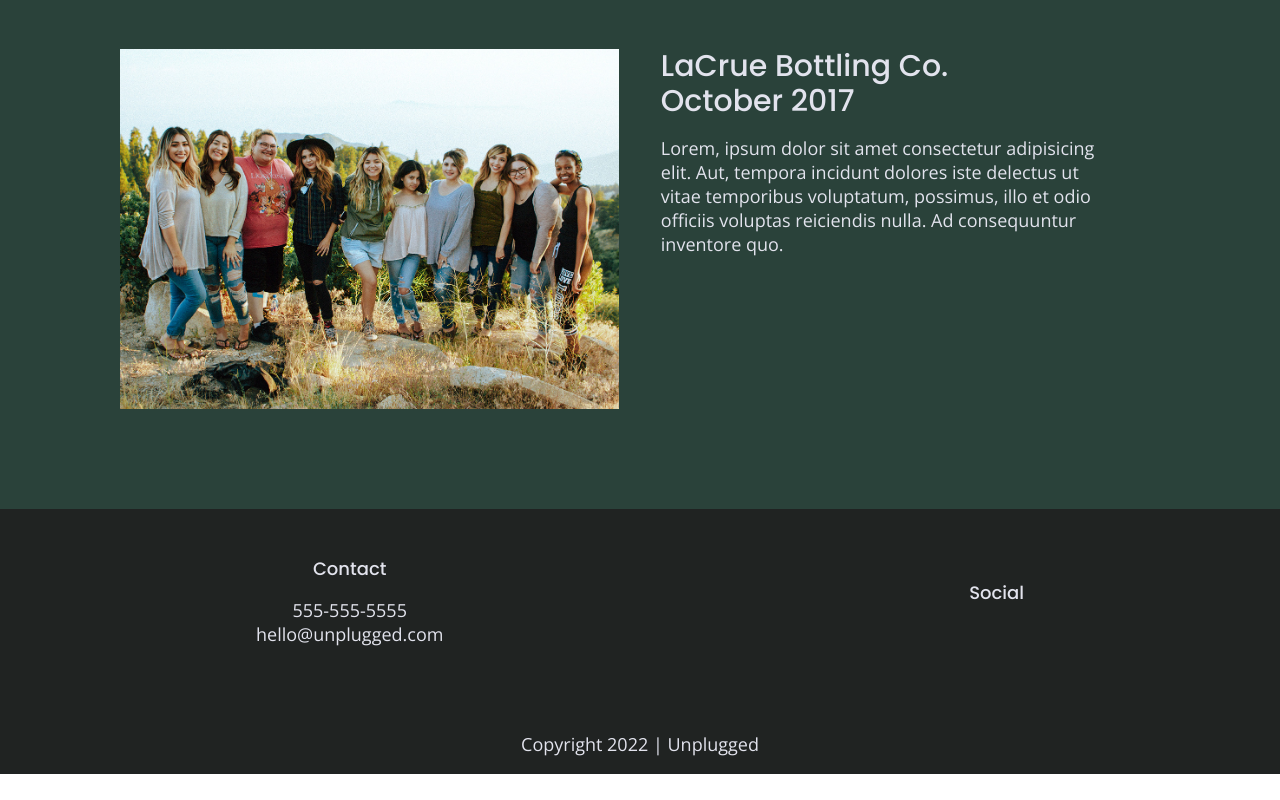
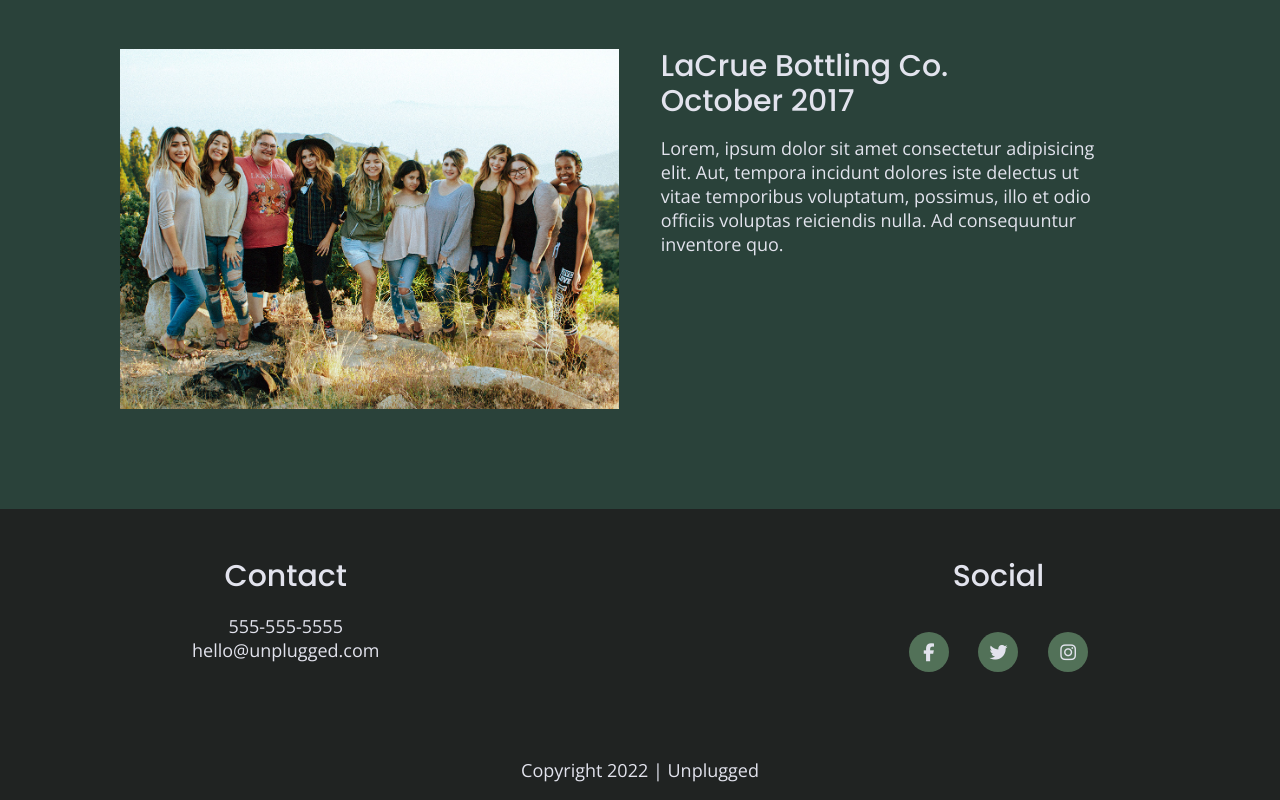
Before and after one commit to ahmedebid/unplugged, a website built with Parcel: page index.html in a window 1280 px wide. Shown: the part 1680-2480 px from the top of the page. Before the commit the page ends 2454 px from the top, so only its background shows below. Built offline with nearby package versions, Linux system fonts and the light colour scheme.

Commit message:
Add social media icons to the footer
This update adds social media icons to the footer of each page using
the icon font 'Font Awesome' and styles the icons to look like the design
comp.

```diff
--- a/css/main.css
+++ b/css/main.css
@@ -186,32 +186,40 @@ nav ul {
 
 /* Footer */
 
-footer .content-wrapper {
-  display: flex;
-  justify-content: center;
-  align-items: center;
-}
-
-footer .footer-content {
-  width: 55%;
+.footer-content {
   margin: 50px 0;
   display: flex;
   justify-content: center;
-  align-items: center;
+  align-items: flex-start;
   flex-direction: column;
   text-align: center;
 }
 
+.social {
+  width: 100%;
+}
+
+.social h4 {
+  margin-top: 35px;
+}
+
+
 .social-icons {
   display: flex;
-  justify-content: space-around;
+  justify-content: space-between;
   align-items: center;
 }
 
 .social-icons p {
+  background: #527158;
+  border-radius: 50%; /* To create a circle */
+  width: 40px;
+  height: 40px;
   display: flex;
   justify-content: center;
   align-items: center;
+
+
 }
 
 /* ---------------------- Mobile Styles - Homepage  ---------------------- */
@@ -467,7 +475,8 @@ input[type=button] {
 @media only screen and (min-width: 768px) {
   /* ---------------------- General Styles ---------------------- */
 
-  h3 {
+  h3,
+  h4 {
     font-size: 1.5rem;
   }
 
@@ -501,13 +510,22 @@ input[type=button] {
   /* Footer */
 
   footer .content-wrapper {
-    width: 60%;
+    width: 70%;
   }
 
   footer .footer-content {
     flex-direction: row;
     width: 100%;
     justify-content: space-between;
+  }
+
+  .footer-content h4 {
+    margin-top: 0;
+    margin-bottom: 20px;
+  }
+
+  .social {
+    width: 40%;
   }
 
   /* ---------------------- Tablet Styles - Homepage  ---------------------- */
@@ -642,13 +660,22 @@ input[type=button] {
     line-height: 4.25rem;
   }
 
-  h3 {
+  h3,
+  h4 {
     font-size: 1.875rem;
   }
 
   p {
     font-size: 1.125rem;
     line-height: 1.5rem;
+  }
+
+  /* ---------------------- Base Header - Footer Styles  ---------------------- */
+
+  /* Footer */
+
+  .social {
+    width: 20%;
   }
 
   /* ---------------------- Desktop Styles - Homepage  ---------------------- */
--- a/index.html
+++ b/index.html
@@ -149,9 +149,21 @@
         <div class="social">
           <h4>Social</h4>
           <div class="social-icons">
-            <p><a href="https://www.facebook.com/yoursite" target="_blank"></a></p>
-            <p><a href="https://www.twitter.com/yoursite" target="_blank"></a></p>
-            <p><a href="https://www.instagram.com/yoursite" target="_blank"></a></p>
+            <p>
+              <a href="https://www.facebook.com/yoursite" target="_blank">
+                <i class="fab fa-facebook-f"></i>
+              </a>
+            </p>
+            <p>
+              <a href="https://www.twitter.com/yoursite" target="_blank">
+                <i class="fab fa-twitter"></i>
+              </a>
+            </p>
+            <p>
+              <a href="https://www.instagram.com/yoursite" target="_blank">
+                <i class="fab fa-instagram"></i>
+              </a>
+            </p>
           </div>
         </div>
       </div>
```
Also changed, not shown: about/index.html (+15 -3 lines), faq/index.html (+15 -3 lines).
